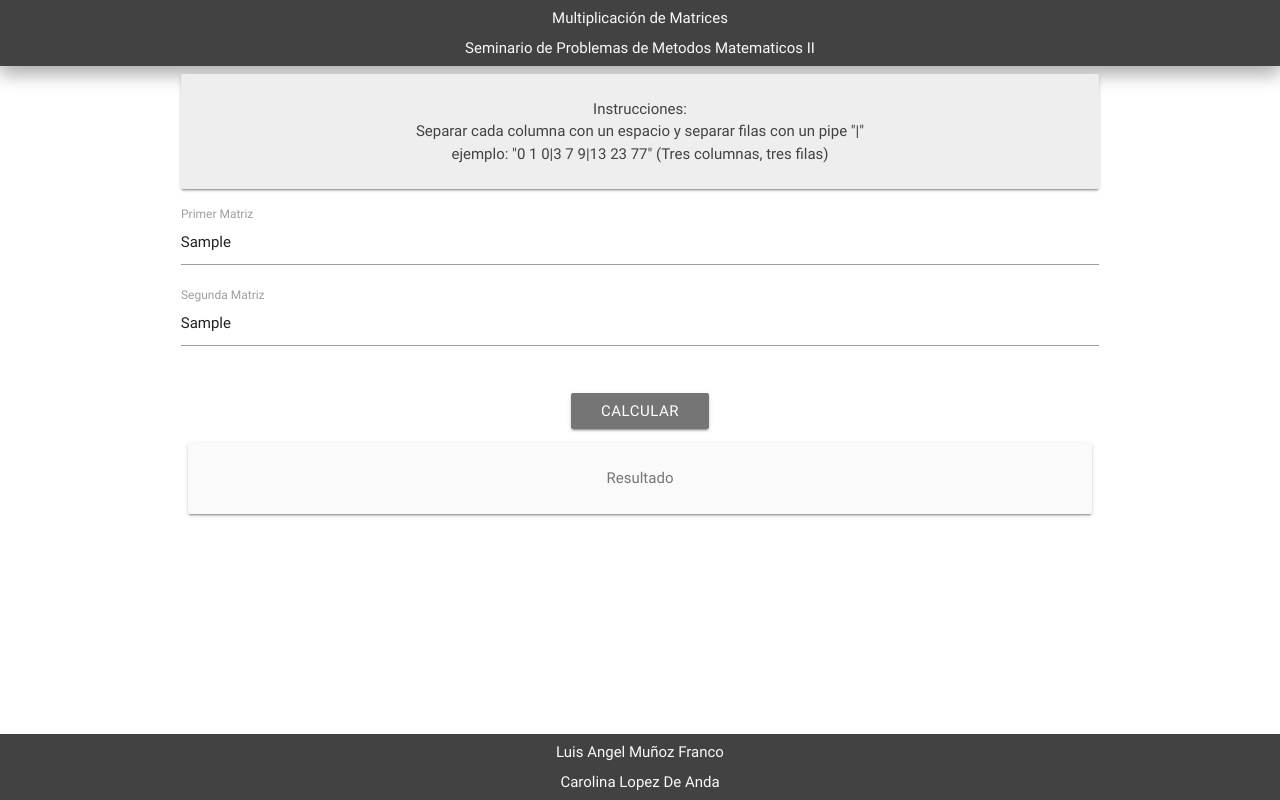
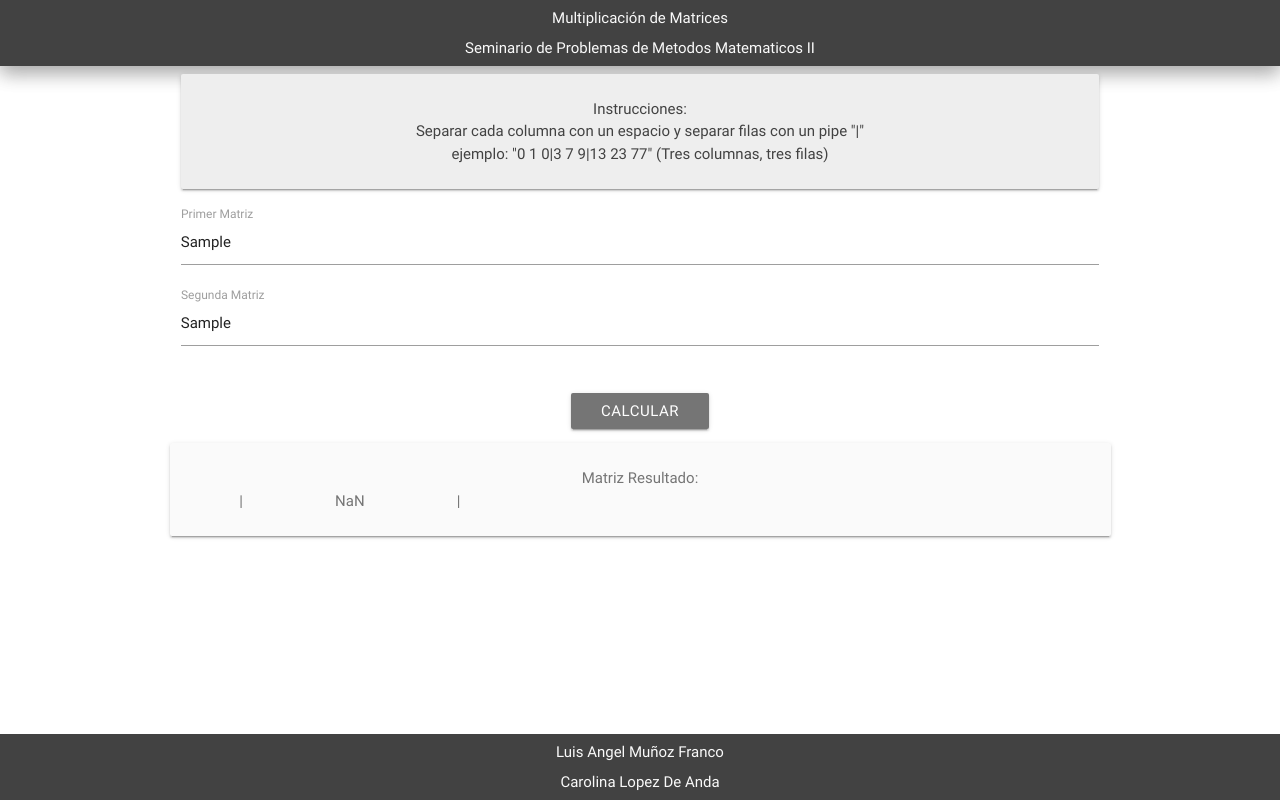
Before and after one commit to FenixAlive/Matrices, a plain HTML site: page matrices.html in a window 1280 px wide. Both pictures are taken after typing "Sample", "Sample" into the empty fields and a click on the button "CALCULAR". Drawn offline with Linux system fonts and the light colour scheme.

```diff
--- a/js/matrices.js
+++ b/js/matrices.js
@@ -1,12 +1,46 @@
 $(function(){
+    //funcion para multiplicar matrices
+    function multiplicarM(m, f, c){
+        var t=0;
+        var r=[[]];
+        console.log("Matriz: ", m, f, c)
+        for(let i=0; i<f[0]; i++){
+            r[i]=[]
+            for(let j=0; j<c[1]; j++){
+                t=0;
+                for(let k=0; k<f[1]; k++){
+                    t += Number(m[0][i][k]) * Number(m[1][k][j]);
+                }
+                r[i][j] = t;
+            }
+        }
+        var res = ""
+        for(i=0; i<r.length; i++){
+            res += '<div class="col s'+12+' center">'+'<div class="col s1">|</div>'
+            for(j=0; j<r[i].length; j++){
+                res += '<div class="col s2">'+r[i][j].toFixed(2)+'</div>';
+            }
+            res += '<div class="col s1">|</div>'+"</div>"
+        }
+        console.log("Resultado ", r)
+        return `<p>Matriz Resultado:</p> ${res}`
+    }
+
+    //separar texto y convertirlo a matriz
     $("#btn-calc").click(function(){
+        $("#res").empty();
         var filas = [];
         var columnas = []
         var m = [];
+        var nm = ["Primer", "Segunda"]
         m[0] = $("#m1").val().split("|");
         m[1] = $("#m2").val().split("|");
         for(let h=0; h<2; h++){
             for(let i=0; i< m[h].length; i++){
+                if(!m[h][i] || m[h][i] == " "){
+                    m[h].splice(i,1);
+                    i--;
+                }else{
                     m[h][i] = m[h][i].split(" ");
                     for(let j=0; j<m[h][i].length; j++){
                         if(m[h][i][j] == ""){
@@ -19,14 +53,19 @@
                     if(!columnas[h])
                         columnas[h] = m[h][i].length;
                     else if(columnas[h] != m[h][i].length){
-                    console.log("Error en la fila "+i+" matriz "+h);
+                        $("#res").append("<p>En la "+nm[h]+" Matriz, la fila "+(i+1)+" no coincide en tamaño con su fila anterior.<br> (Todas las filas en la matriz deben tener el mismo numero de columnas.)</p><br>");
+                        break;
                     }
+                }
+
             }
             filas[h] = m[h].length
         }
-
-        console.log("m1 ", m[0]);
-        console.log("m2 ", m[1]);
-        console.log(filas, columnas)
+        if(columnas[0] != filas[1]){
+            $("#res").append("<p>El numero de columnas de la Primer Matriz no coincide con el numero de filas de la Segunda Matriz, no es posible realizar el calculo.</p><br>");
+        }else{
+            //Hacer la multiplicacion de matrices
+            $("#res").html(multiplicarM(m, filas, columnas));
+        }
     })
 })
--- a/matrices.html
+++ b/matrices.html
@@ -35,7 +35,7 @@
                 </form>
                 <div class="center">
                     <button class="btn grey darken-1 white-text hoverable center copy" id="btn-calc">Calcular</button>
-                    <div class="card-panel copy grey lighten-5 grey-text text-darken-1" id="res">Resultado</div>
+                    <div class=" row card-panel copy grey lighten-5 grey-text text-darken-1 center" id="res"></div>
                 </div>
 		    </div>
 	    </main>
```
Lines whose indentation alone changed are shown as unchanged.
